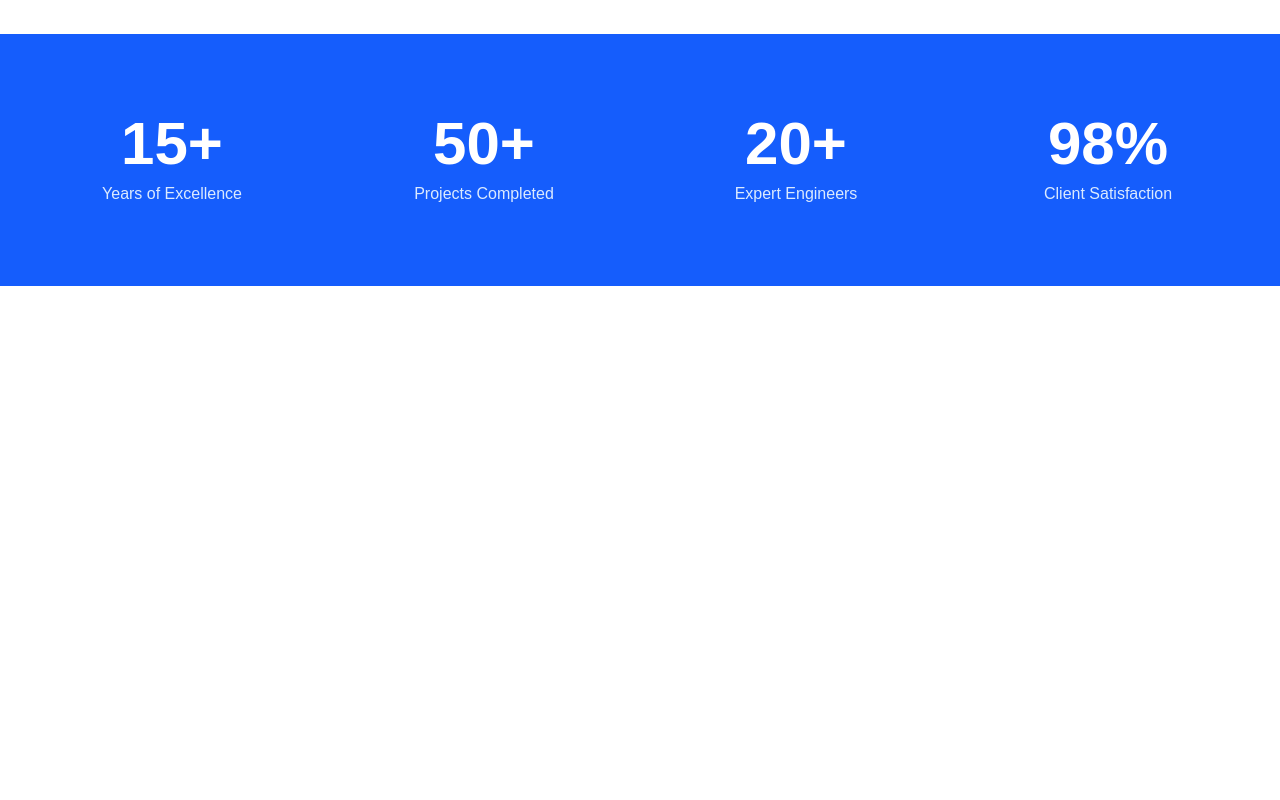
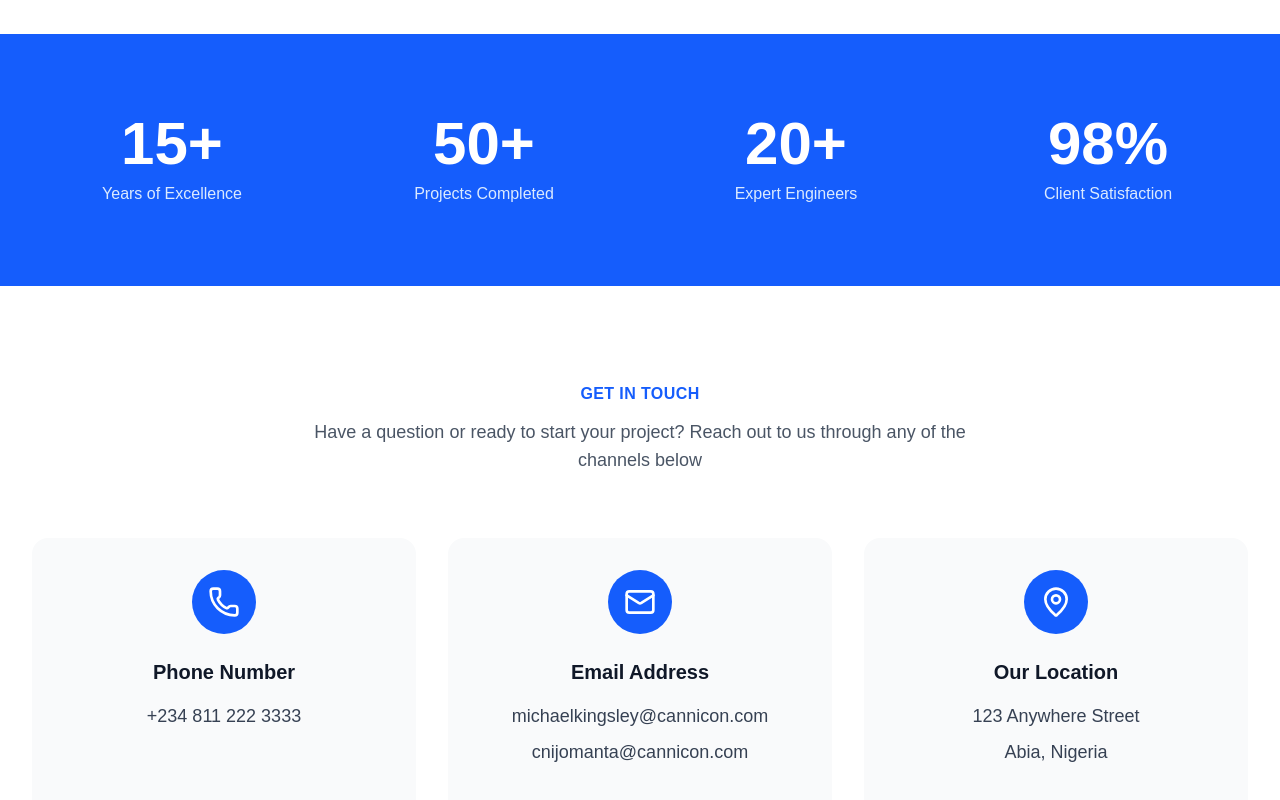
Before and after one commit to oyingrace/caniconng, a Next.js app: page / in a window 1280 px wide. Shown: the part 4179-4979 px from the top of the page. Before the commit the page ends 4465 px from the top, so only its background shows below. Built offline with nearby package versions, Linux system fonts and the light colour scheme.

Commit message:
Add Contact Section and Update Dependencies

```diff
--- a/package.json
+++ b/package.json
@@ -8,6 +8,7 @@
     "start": "next start"
   },
   "dependencies": {
+    "framer-motion": "^12.23.24",
     "lucide-react": "^0.545.0",
     "next": "15.5.5",
     "react": "19.1.0",
--- a/src/app/components/Contact.jsx
+++ b/src/app/components/Contact.jsx
@@ -0,0 +1,80 @@
+import { Phone, Mail, MapPin, Clock } from 'lucide-react';
+
+export default function ContactSection() {
+  const contactInfo = [
+    {
+      icon: Phone,
+      title: "Phone Number",
+      details: ["+234 811 222 3333"],
+      subtext: "Mon-Fri, 8am-6pm EST"
+    },
+    {
+      icon: Mail,
+      title: "Email Address",
+      details: ["michaelkingsley@cannicon.com", "cnijomanta@cannicon.com"],
+      subtext: "We'll respond within 24 hours"
+    },
+    {
+      icon: MapPin,
+      title: "Our Location",
+      details: ["123 Anywhere Street", "Abia, Nigeria"],
+      subtext: "Visit us during business hours"
+    }
+  ];
+
+  return (
+    <section className="bg-white py-16 md:py-20 lg:py-24">
+      <div className="max-w-7xl mx-auto px-4 sm:px-6 lg:px-8">
+        {/* Section Header */}
+        <div className="text-center mb-12 md:mb-16">
+          <p className="text-blue-600 font-semibold text-sm md:text-base tracking-wide uppercase mb-3">
+            GET IN TOUCH
+          </p>
+          <p className="text-gray-600 text-base md:text-lg max-w-2xl mx-auto">
+            Have a question or ready to start your project? Reach out to us through any of the channels below
+          </p>
+        </div>
+
+        {/* Contact Cards */}
+        <div className="grid grid-cols-1 md:grid-cols-3 gap-6 lg:gap-8 mb-16">
+          {contactInfo.map((contact, index) => {
+            const Icon = contact.icon;
+            return (
+              <div
+                key={index}
+                className="bg-gray-50 rounded-2xl p-8 text-center hover:shadow-xl transition-all duration-300 hover:-translate-y-1"
+              >
+                <div className="bg-blue-600 w-16 h-16 rounded-full flex items-center justify-center mx-auto mb-6">
+                  <Icon className="w-8 h-8 text-white" />
+                </div>
+                <h3 className="text-xl font-bold text-gray-900 mb-4">
+                  {contact.title}
+                </h3>
+                <div className="space-y-2 mb-4">
+                  {contact.details.map((detail, idx) => (
+                    <p key={idx} className="text-gray-700 text-lg font-medium">
+                      {detail}
+                    </p>
+                  ))}
+                </div>
+              </div>
+            );
+          })}
+        </div>
+
+
+        {/* Map Placeholder */}
+      {/*   <div className="rounded-3xl overflow-hidden">
+          <div className="bg-blue-500 h-96 w-full flex items-center justify-center">
+            <div className="text-center text-white">
+              <MapPin className="w-16 h-16 mx-auto mb-4 opacity-50" />
+              <p className="text-xl font-semibold">Map will be displayed here</p>
+              <p className="text-blue-100 mt-2">123 Anywhere Street, New York, NY 10001</p>
+            </div>
+          </div>
+        </div> */}
+
+      </div>
+    </section>
+  );
+}
--- a/src/app/page.js
+++ b/src/app/page.js
@@ -4,6 +4,7 @@ import HeroSection from "./components/Hero";
 import ServicesSection from "./components/Services";
 import Projects from "./components/Projects";
 import AboutSection from "./components/AboutUs";
+import ContactSection from "./components/Contact";
 
 export default function Home() {
   return (
@@ -14,6 +15,7 @@ export default function Home() {
     <ServicesSection />
     <Projects />
     <AboutSection />
+    <ContactSection />
    </div>
   );
 }
```
Also changed, not shown: src/app/components/Footer.jsx (added), 1 other file (tests, documents, lock files or other folders).
